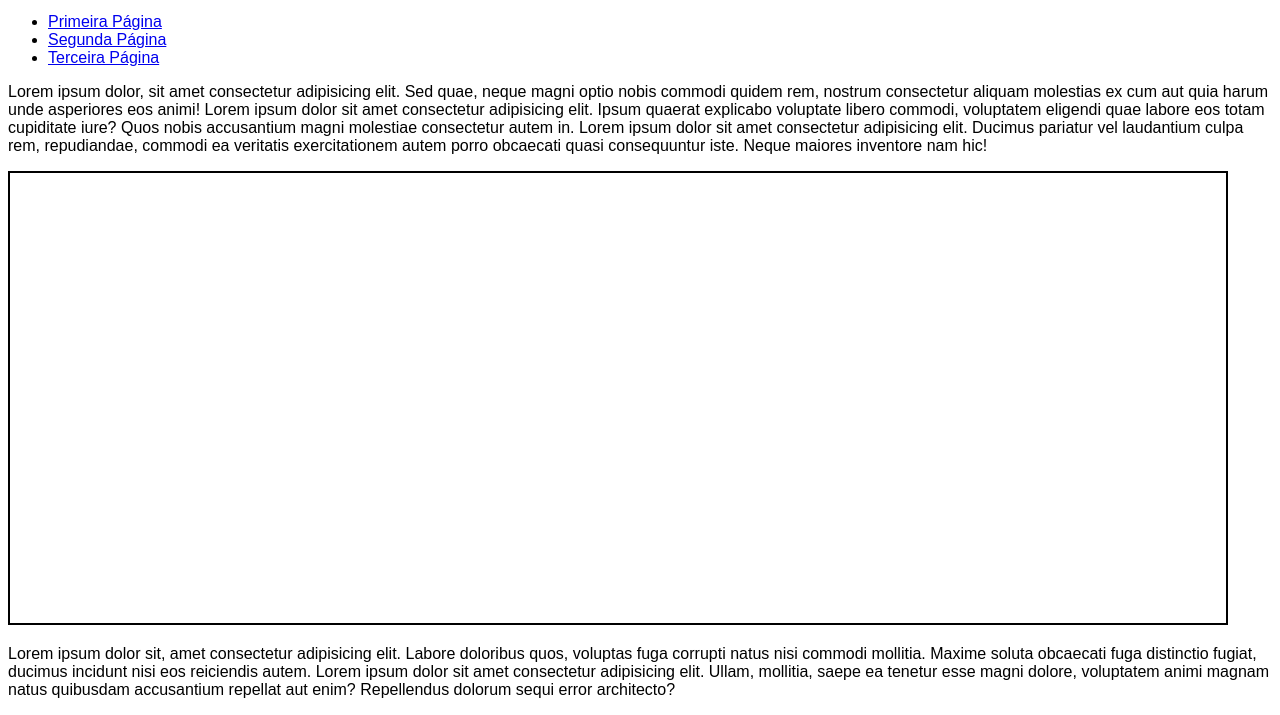
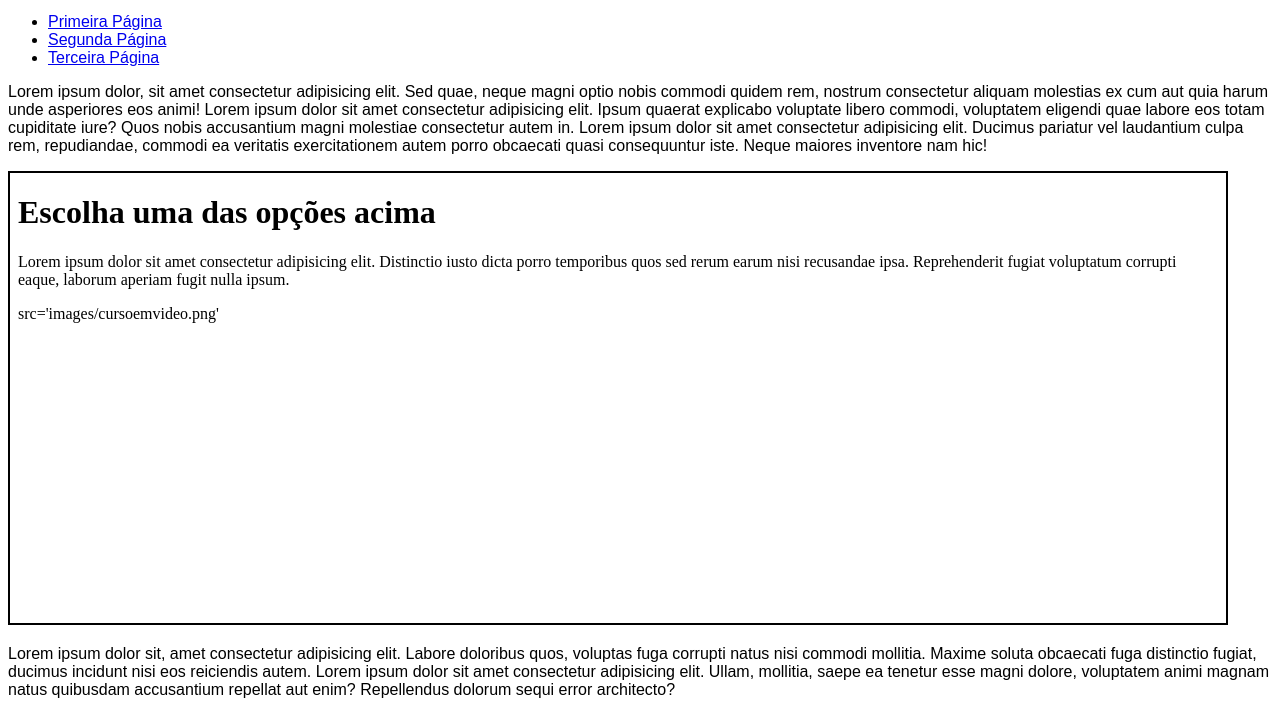
Before and after one commit to silosjunior/html_css, a plain HTML site: page exercicios/ex_024/iframe_003.html in a window 1280 px wide. Shown: the part 119-834 px from the top of the page. Drawn offline with Linux system fonts and the light colour scheme.

Commit message:
Add default content to iframe
Set the iframe's initial content with an instruction and placeholder text.

```diff
--- a/exercicios/ex_024/iframe_003.html
+++ b/exercicios/ex_024/iframe_003.html
@@ -28,7 +28,8 @@
     <p>Lorem ipsum dolor, sit amet consectetur adipisicing elit. Sed quae, neque magni optio nobis commodi quidem rem, nostrum consectetur aliquam molestias ex cum aut quia harum unde asperiores eos animi! Lorem ipsum dolor sit amet consectetur adipisicing elit. Ipsum quaerat explicabo voluptate libero commodi, voluptatem eligendi quae labore eos totam cupiditate iure? Quos nobis accusantium magni molestiae consectetur autem in. Lorem ipsum dolor sit amet consectetur adipisicing elit. Ducimus pariatur vel laudantium culpa rem, repudiandae, commodi ea veritatis exercitationem autem porro obcaecati quasi consequuntur iste. Neque maiores inventore nam hic!
     </p>
 
-    <iframe id="tela" name="frame" src=""><p>
+    <iframe id="tela" name="frame" srcdoc="<h1>Escolha uma das opções acima</h1><p>Lorem ipsum dolor sit amet consectetur adipisicing elit. Distinctio iusto dicta porro temporibus quos sed rerum earum nisi recusandae ipsa. Reprehenderit fugiat voluptatum corrupti eaque, laborum aperiam fugit nulla ipsum.</p><img>src='images/cursoemvideo.png'"
+        <p>
         Infelizmente seu navegador não é compatível.
     </p></iframe>
 
```
